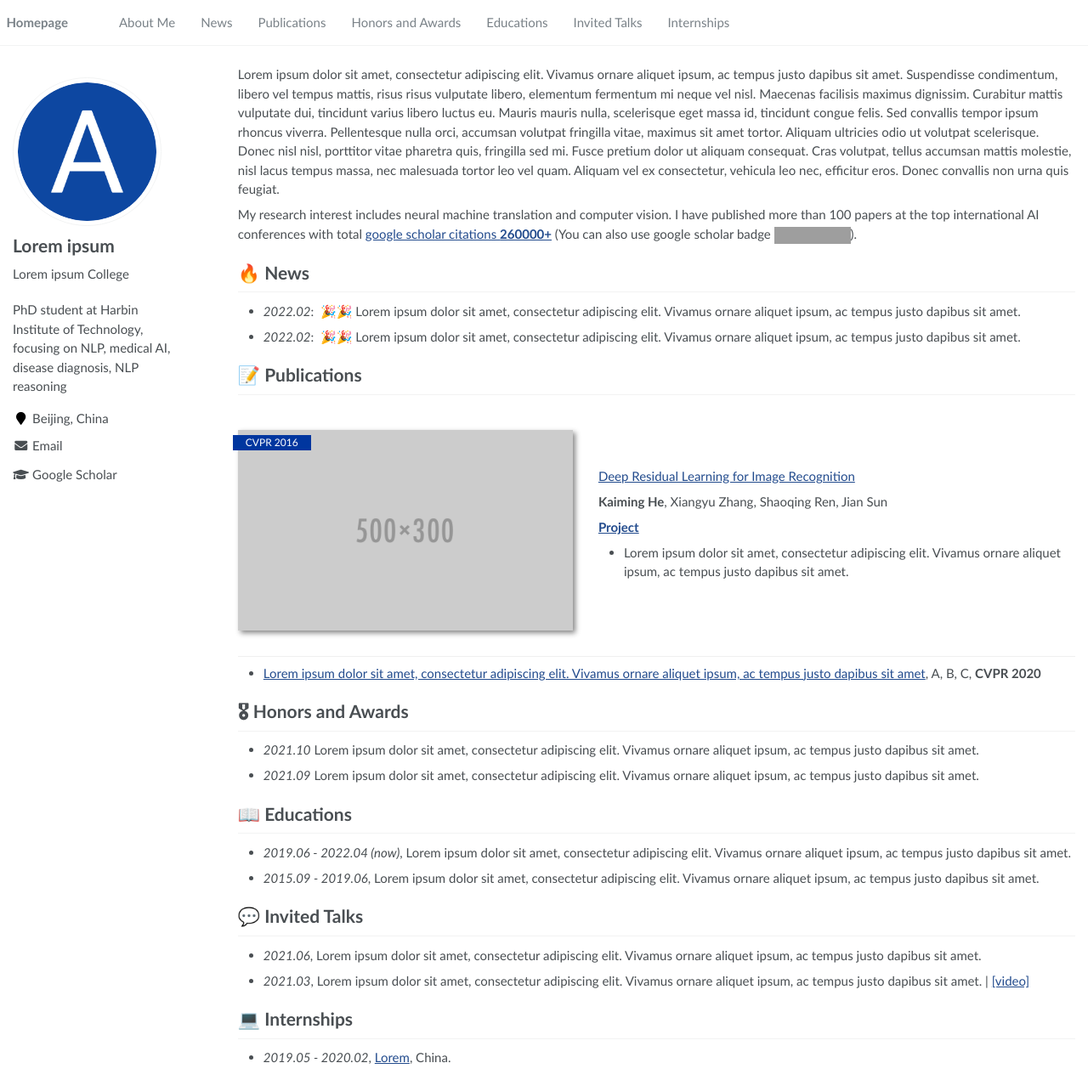
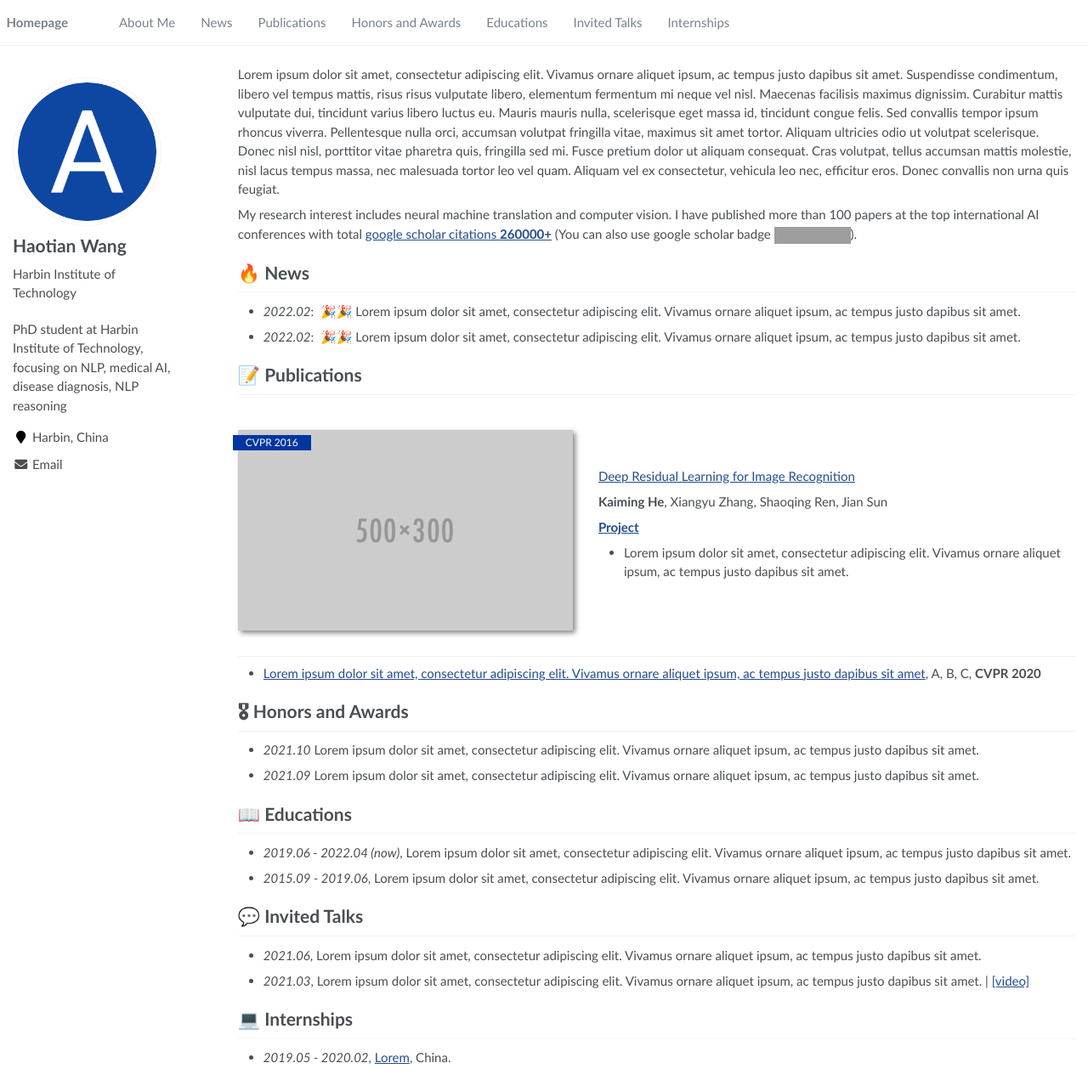
Before and after one commit to FutureForMe/FutureForMe.github.io, a Jekyll site: the page built from _pages/about.md, in a window 1280 px wide and 1271 px high. Shown: the whole window at 85% size. Built offline with Jekyll 4.4.1, drawn with Linux system fonts in a browser that asks for light colours; grey boxes are pictures that could not be loaded.

Commit message:
update file

```diff
--- a/_config.yml
+++ b/_config.yml
@@ -21,14 +21,14 @@ baidu_site_verification  :  # get baidu_site_verification from https://ziyuan.ba
 
 # Site Author
 author:
-  name             : "Lorem ipsum"
+  name             : "Haotian Wang"
   avatar           : "images/android-chrome-512x512.png"
-  bio              : "Lorem ipsum College"
-  location         : "Beijing, China"
+  bio              : "Harbin Institute of Technology"
+  location         : "Harbin, China"
   employer         :
   pubmed           :
-  googlescholar    : "https://scholar.google.com/citations?user=YOUR_GOOGLE_SCHOLAR_ID"
-  email            : "Lorem@ipsum.com"
+  googlescholar    : # "https://scholar.google.com/citations?user=YOUR_GOOGLE_SCHOLAR_ID"
+  email            : "wanght1998@gmain.com"
   researchgate     :  # e.g., "https://www.researchgate.net/profile/yourprofile"
   uri              :
   bitbucket        :
```
